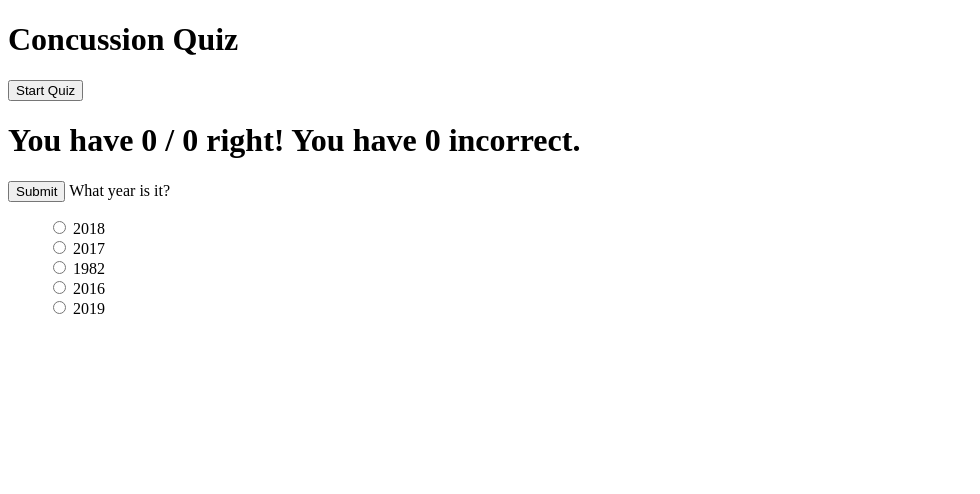
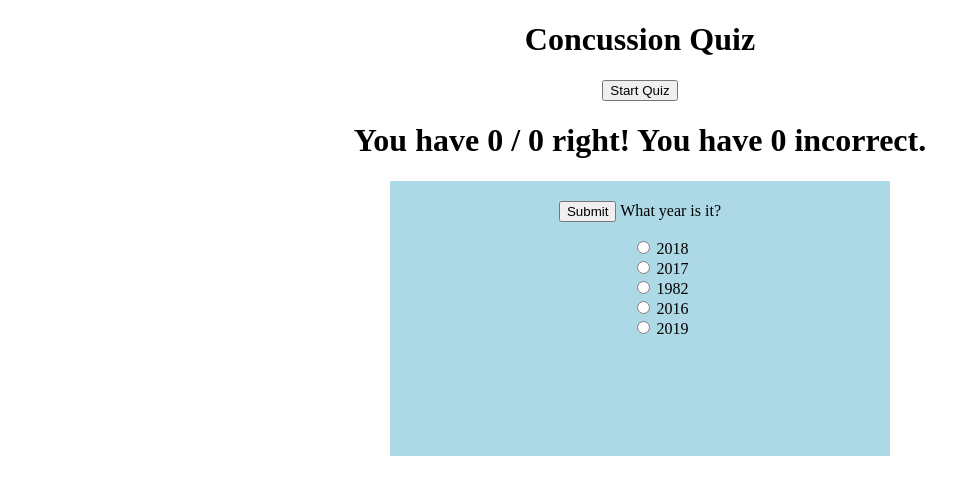
Before and after one commit to thinkful-ei-armadillo/hunter_owen_quiz, a plain HTML site: page index.html in a window 1280 px wide. Both pictures are taken after a click on the button "Start Quiz". Shown: the whole page, without its empty margins (0-980 px from the left). Drawn offline with nearby package versions, Linux system fonts and the light colour scheme.

Commit message:
added css

```diff
--- a/quiz.css
+++ b/quiz.css
@@ -1,11 +1,30 @@
+* {
+  box-sizing: border-box;
+  text-align: center;
+}
+
+form.js-multiple-choice-form , form.js-multiple-choice-results {
+  padding: 20px;
+  margin: auto;
+  background-color: lightblue;
+  width: 500px;
+  height: 275px;
+}
+
+
+
 li.js-choice {
     list-style: none;
 }
 
 .selected {
   background-color: red;
+  margin:auto;
+  width: 75%;
 }
 
 .correct {
   background-color: green;
+  margin: auto;
+  width: 75%;
 }
--- a/quiz.js
+++ b/quiz.js
@@ -136,7 +136,6 @@ function renderQuizApp() {
   }
 }
 
-
 function renderTopPane() {
   let paneHtml = createTopPaneHtml();
   $('.js-top-pane').html(paneHtml);
```
